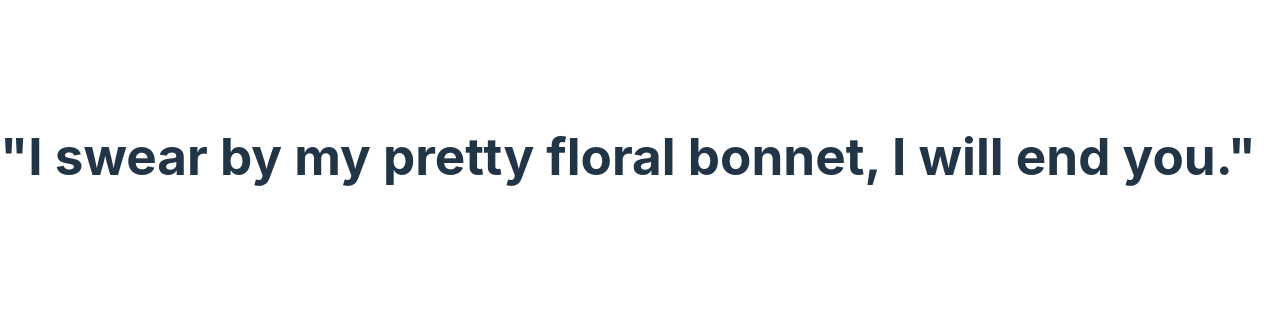
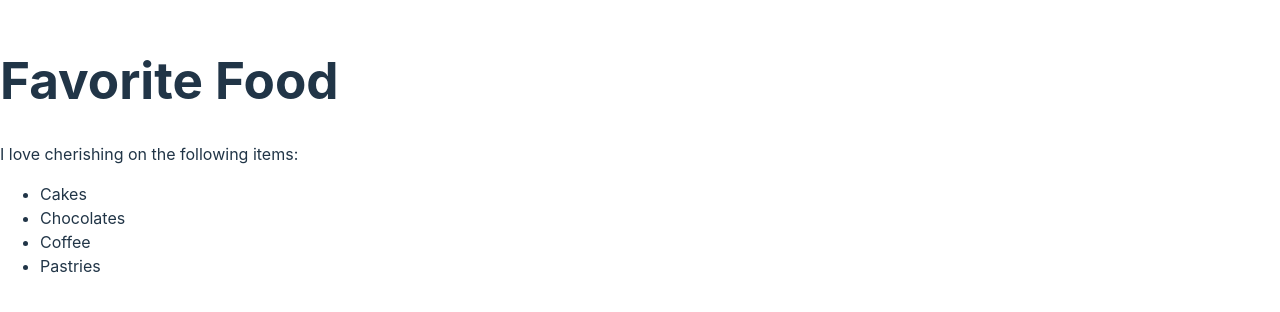
Before and after one commit to 4bdullah7eeshan/my-first-react-app, a React (Vite) app: page / in a window 1280 px wide. Shown: the part 244-556 px from the top of the page. Built offline with nearby package versions, Linux system fonts and the light colour scheme.

Commit message:
feat: create and use a FavoriteFood component

```diff
--- /dev/null
+++ b/src/FavoriteFood.jsx
@@ -0,0 +1,24 @@
+function FavoriteFood() {
+    return (
+        <div>
+            <h1>Favorite Food</h1>
+            <p>I love cherishing on the following items:</p>
+            <ul>
+                <li>
+                    Cakes
+                </li>
+                <li>
+                    Chocolates
+                </li>
+                <li>
+                    Coffee
+                </li>
+                <li>
+                    Pastries
+                </li>
+            </ul>
+        </div>
+    )
+}
+
+export default FavoriteFood;
--- a/src/main.jsx
+++ b/src/main.jsx
@@ -1,10 +1,10 @@
 import { StrictMode } from 'react'
 import { createRoot } from 'react-dom/client'
-import Greeting from './Greeting.jsx'
+import FavoriteFood from './FavoriteFood'
 import './index.css'
 
 createRoot(document.getElementById('root')).render(
   <StrictMode>
-    <Greeting />
+    <FavoriteFood />
   </StrictMode>,
 )
```
